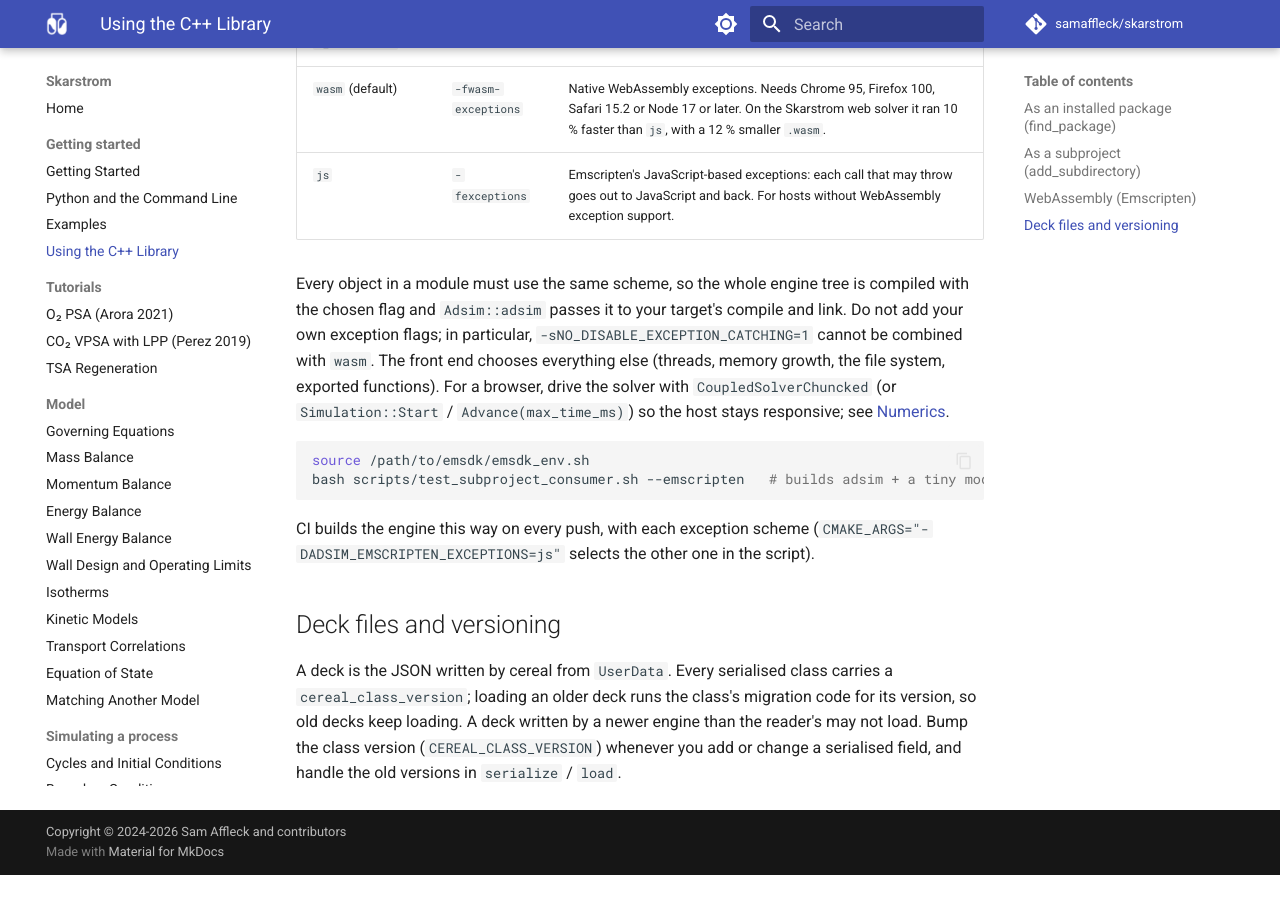
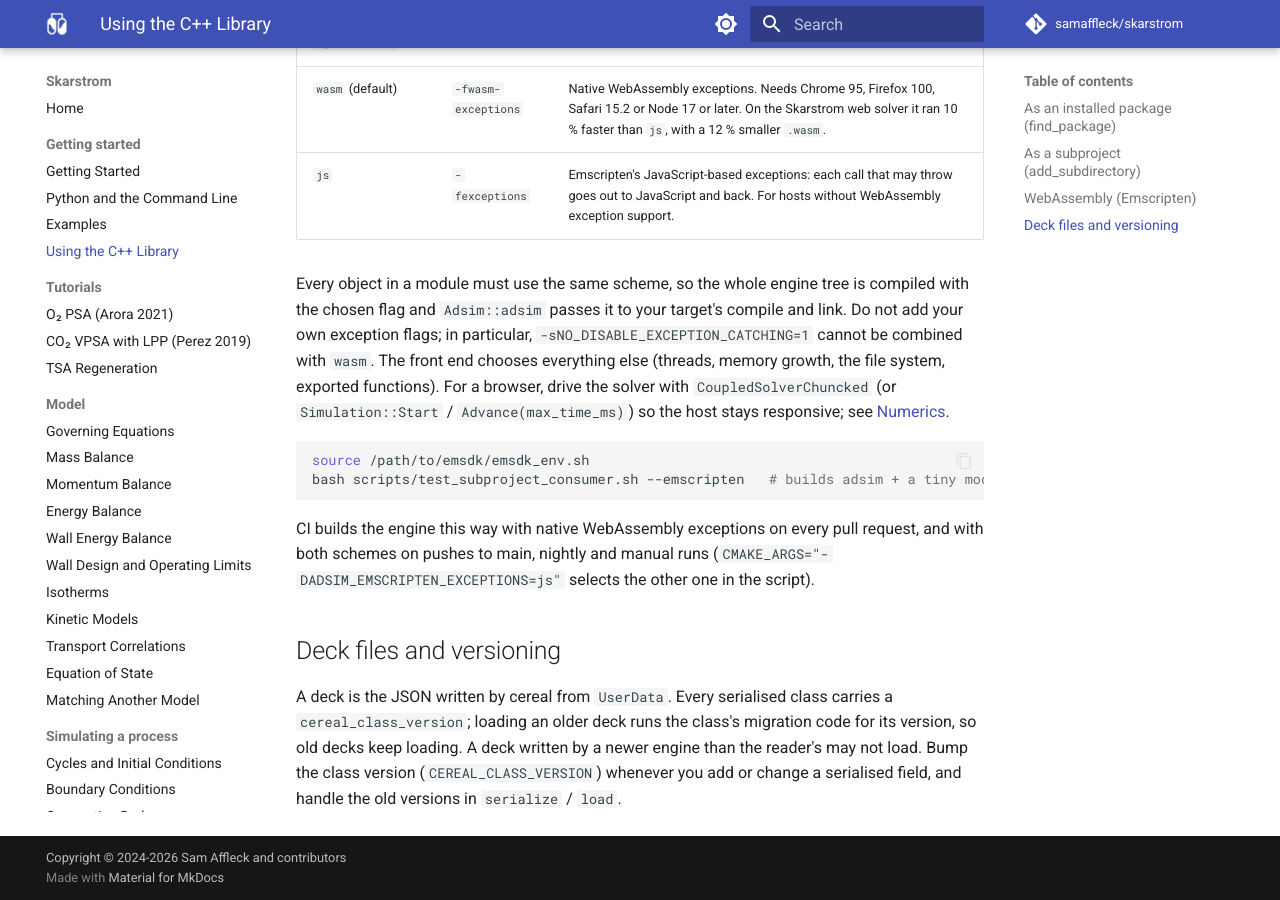
Before and after one commit to samaffleck/skarstrom, an MkDocs documentation site: the page built from docs/cpp-library.md, in a window 1280 px wide and 900 px high, scrolled down 2776 px. Built offline with MkDocs 1.6.1 and Material for MkDocs 9.7.7, drawn with Linux system fonts in a browser that asks for light colours; comment, search, counter and statistics services are not loaded; before the commit the page ends 3651 px from its top, so only the background shows below that.

Commit message:
CI: build the JS-exceptions Emscripten variant only off pull requests
The Emscripten job built the engine twice on every pull request, with
native Wasm exceptions and with JS exceptions, about 6 min each. Pull
requests now build only the native-Wasm variant, the engine's default and
the one the web front end ships. The JS-exceptions build runs on pushes
to main, nightly and manual runs, like the paper and slow test tiers.

Co-Authored-By: Claude Opus 5.5 <noreply@anthropic.com>
Claude-Session: https://claude.ai/code/session_01LRbL7WtaWwixGaD7XzzgwF
Signed-off-by: Claude <noreply@anthropic.com>

````diff
--- a/docs/cpp-library.md
+++ b/docs/cpp-library.md
@@ -80,7 +80,7 @@ source /path/to/emsdk/emsdk_env.sh
 bash scripts/test_subproject_consumer.sh --emscripten   # builds adsim + a tiny module, runs it under Node.js
 ```
 
-CI builds the engine this way on every push, with each exception scheme (`CMAKE_ARGS="-DADSIM_EMSCRIPTEN_EXCEPTIONS=js"` selects the other one in the script).
+CI builds the engine this way with native WebAssembly exceptions on every pull request, and with both schemes on pushes to main, nightly and manual runs (`CMAKE_ARGS="-DADSIM_EMSCRIPTEN_EXCEPTIONS=js"` selects the other one in the script).
 
 ## Deck files and versioning
 
````
Also changed, not shown: changelog.d/emscripten-js-nightly.md (added, +5 -0 lines), 1 other file.
